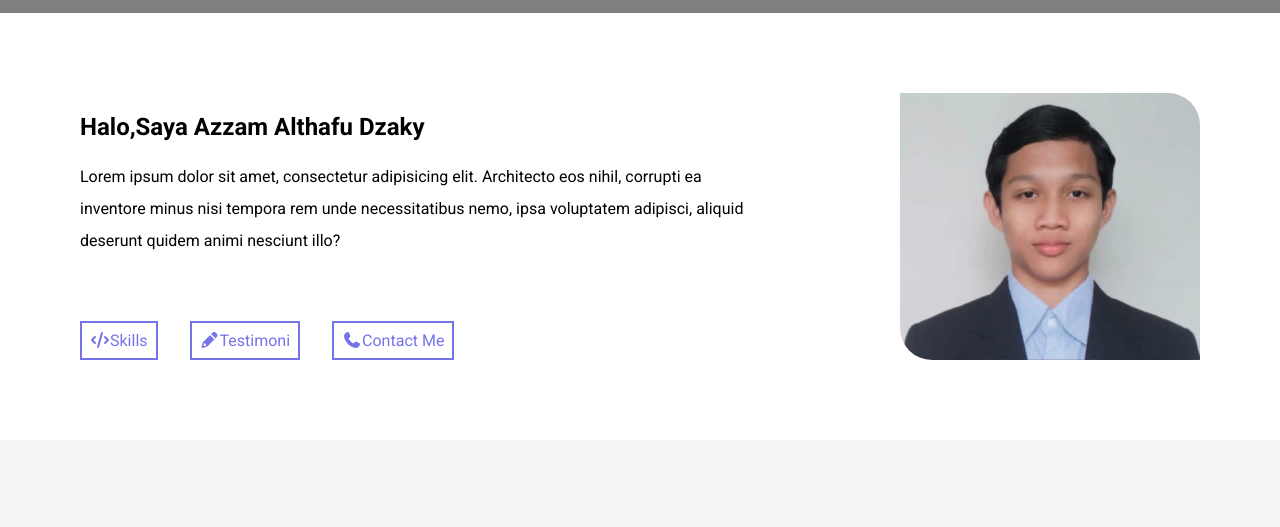
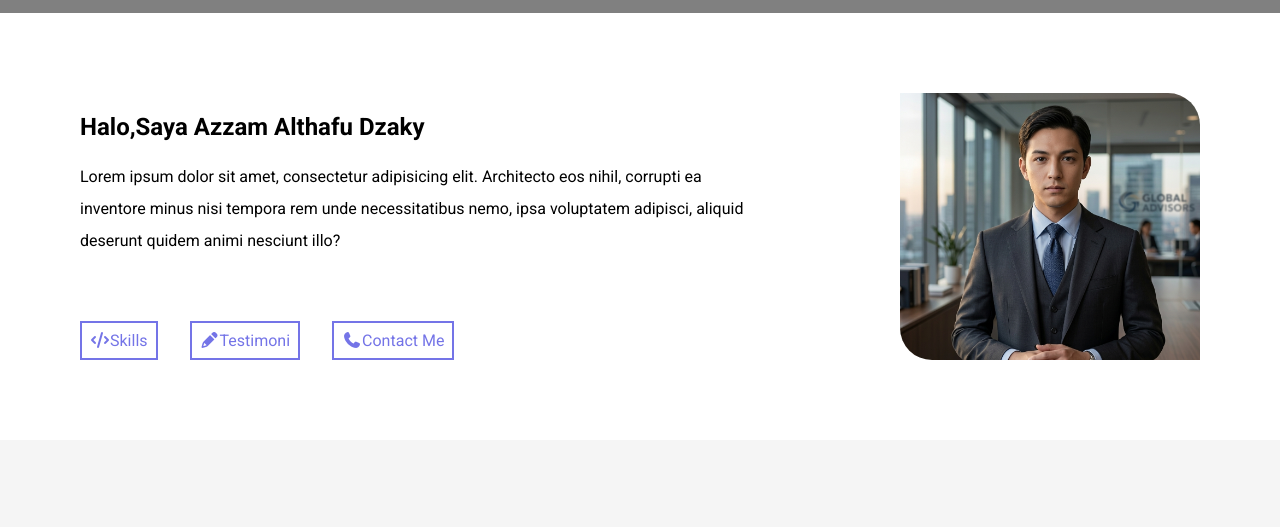
Before and after one commit to abdulaj920-arch/porto, a plain HTML site: page index.html in a window 1280 px wide. Shown: the part 87-614 px from the top of the page. Drawn offline with Linux system fonts and the light colour scheme.

Commit message:
change profile

```diff
--- a/index.html
+++ b/index.html
@@ -52,7 +52,7 @@
       <!-- Tag penutup untuk div class="kiri" yang sebelumnya hilang -->
 
       <div class="kanan">
-        <img src="image/Hero.jpeg" alt="" />
+        <img src="image/Hero.jpg" alt="" />
       </div>
     </section>
 
```
Also changed, not shown: image/Hero.jpg (renamed from image/Hero2.jpg).
